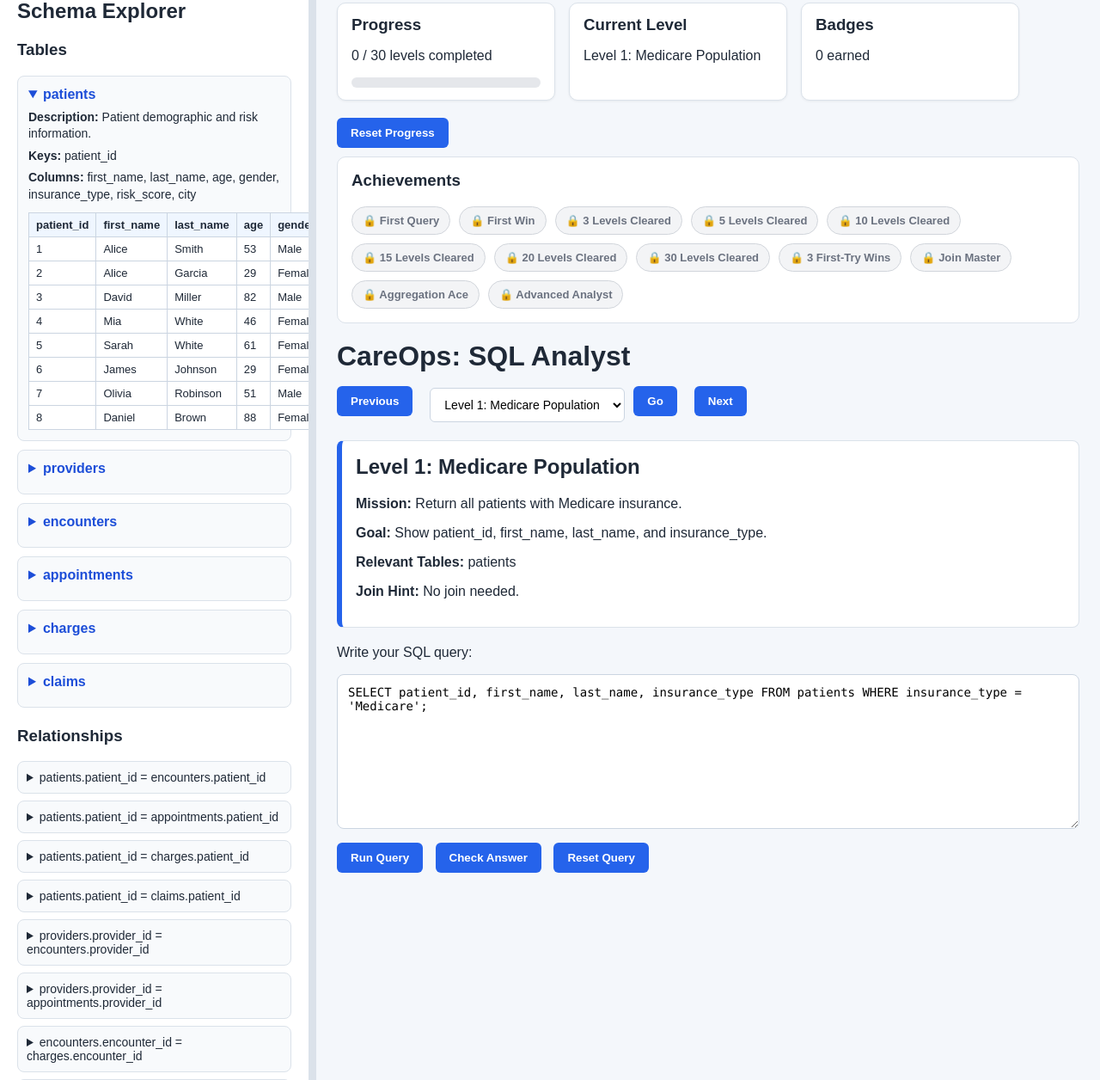
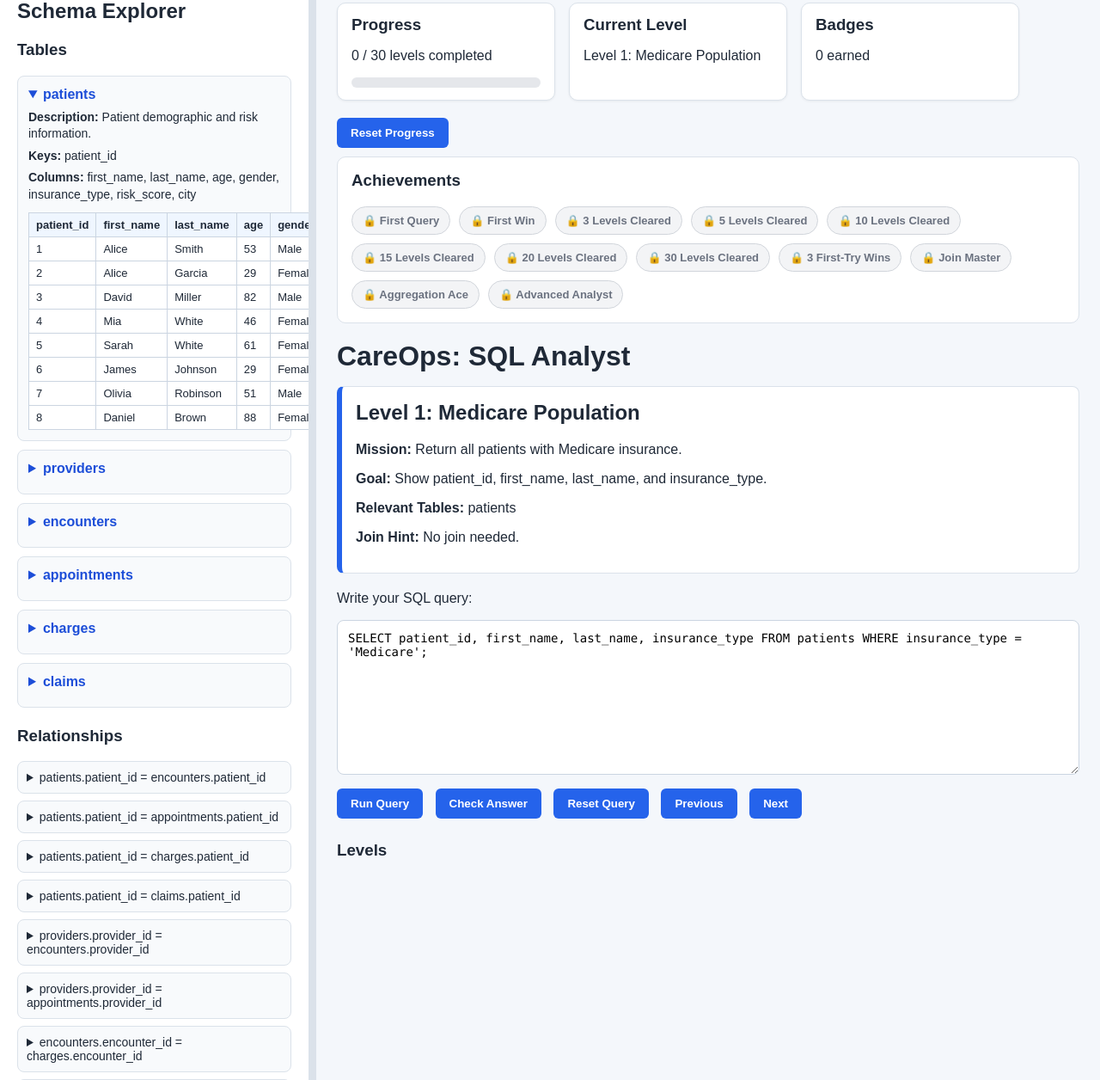
Before and after one commit to jhulsey299-rgb/careops-app, a Flask app: page / in a window 1280 px wide. Shown: the part 21-1277 px from the top of the page at 86% size. Run offline with Flask 3, Linux system fonts and the light colour scheme; data comes from the database, SQL or seed files in the repository.

Commit message:
Update index.html

```diff
--- a/templates/index.html
+++ b/templates/index.html
@@ -62,15 +62,8 @@
 
         <h1>CareOps: SQL Analyst</h1>
 
-        <div class="level-nav">
-            <button onclick="goPreviousLevel()">Previous</button>
-
-            <select id="level-select"></select>
-
-            <button onclick="jumpToSelectedLevel()">Go</button>
-            <button onclick="goNextLevel()">Next</button>
-        </div>
-
+        <div class="workspace-layout">
+            <section class="play-area">
                 <div class="mission-box"></div>
 
                 <p>Write your SQL query:</p>
@@ -81,11 +74,20 @@
                     <button onclick="runQuery()">Run Query</button>
                     <button onclick="checkAnswer()">Check Answer</button>
                     <button onclick="resetQuery()">Reset Query</button>
+                    <button onclick="goPreviousLevel()">Previous</button>
+                    <button onclick="goNextLevel()">Next</button>
                 </div>
 
                 <div id="feedback"></div>
                 <div id="next-level"></div>
                 <div id="output"></div>
+            </section>
+
+            <aside class="levels-panel">
+                <h3>Levels</h3>
+                <div id="levels-list" class="levels-list"></div>
+            </aside>
+        </div>
     </main>
 </div>
 
```
Lines whose indentation alone changed are shown as unchanged.
